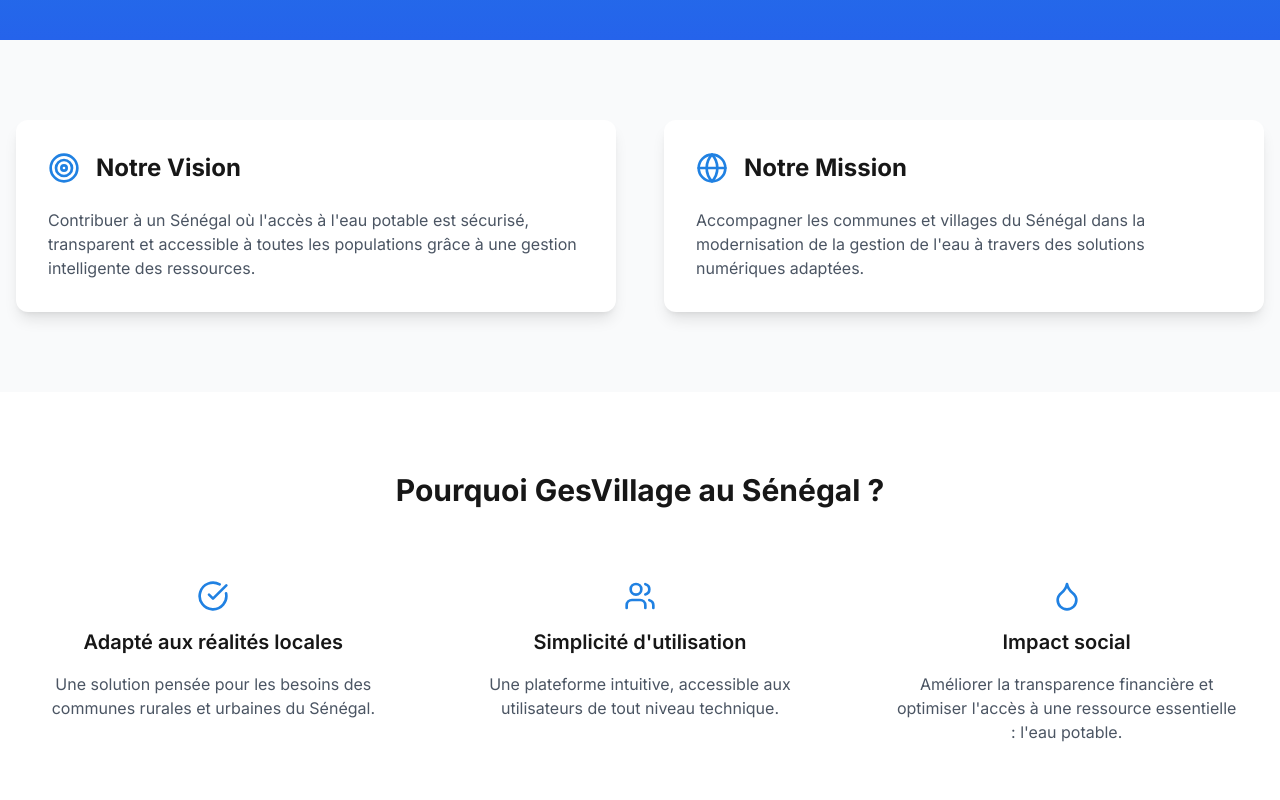
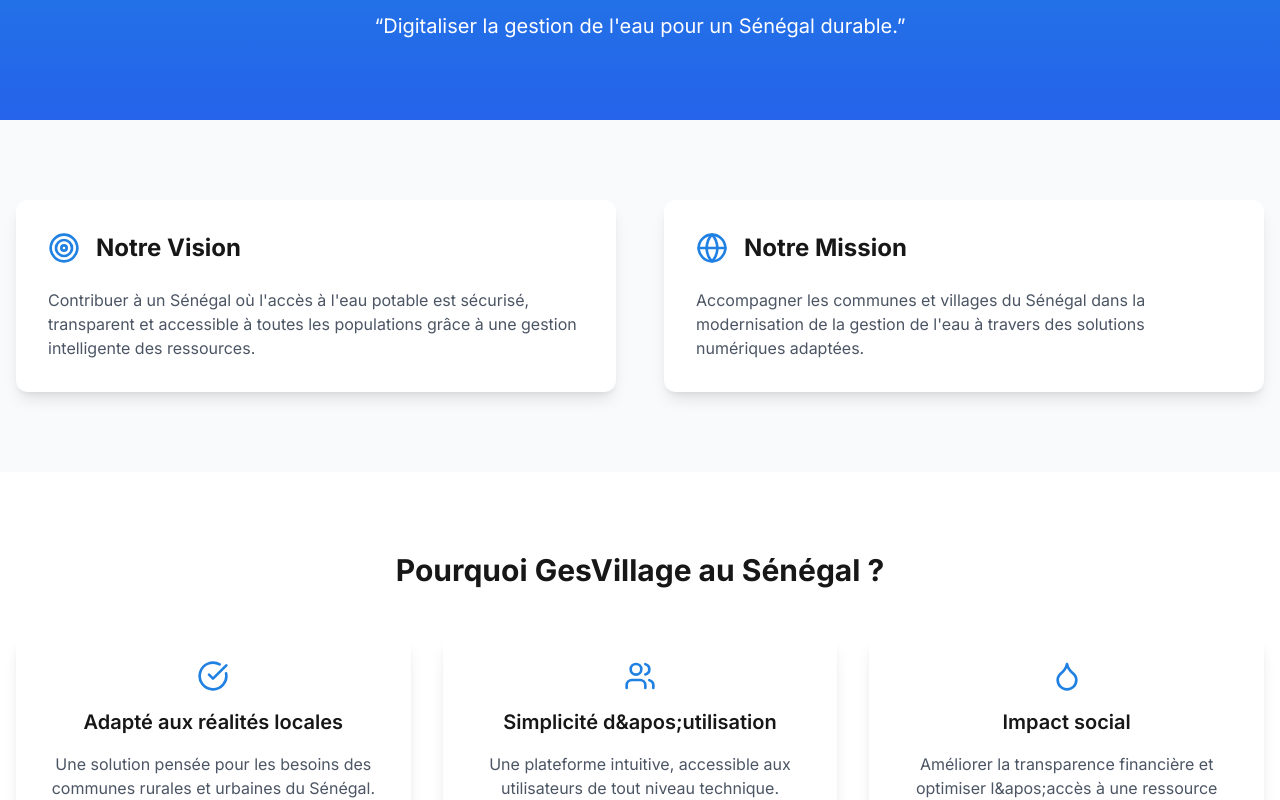
Before and after one commit to 1704-F/gesvillage-landing, a Next.js app: page / in a window 1280 px wide. Shown: the part 1020-1820 px from the top of the page. Built offline with nearby package versions, Linux system fonts and the light colour scheme.

Commit message:
refix section  about

```diff
--- a/src/components/sections/About.tsx
+++ b/src/components/sections/About.tsx
@@ -3,14 +3,14 @@
 
 import React from 'react';
 import { motion } from 'framer-motion';
-import {  Users, Droplet, Target, CheckCircle, Globe } from 'lucide-react';
+import { Users, Droplet, Target, CheckCircle, Globe } from 'lucide-react';
+import { Button } from '@/components/ui/button';
 
 const About = () => {
   return (
-<section id="about">
-    <div className="min-h-screen bg-gray-50">
+    <section id="about" className="pt-20">
       {/* Hero Section */}
-      <div className="bg-gradient-to-b from-[#2081E2] to-blue-600 text-white py-20">
+      <div className="bg-gradient-to-b from-primary to-blue-600 text-white py-20">
         <div className="container mx-auto px-4">
           <motion.h1
             initial={{ opacity: 0, y: 20 }}
@@ -31,7 +31,8 @@
       </div>
 
       {/* Vision et Mission */}
-      <div className="py-20 container mx-auto px-4">
+      <div className="py-20 bg-gray-50">
+        <div className="container mx-auto px-4">
           <div className="grid md:grid-cols-2 gap-12">
             <motion.div
               initial={{ opacity: 0, x: -20 }}
@@ -67,9 +68,10 @@
             </motion.div>
           </div>
         </div>
+      </div>
 
       {/* Pourquoi GesVillage */}
-      <div className="bg-white py-20">
+      <div className="py-20">
         <div className="container mx-auto px-4">
           <motion.h2
             initial={{ opacity: 0, y: 20 }}
@@ -89,13 +91,13 @@
               },
               {
                 icon: <Users className="w-8 h-8 text-primary" />,
-                title: "Simplicité d'utilisation",
+                title: "Simplicité d&apos;utilisation",
                 description: "Une plateforme intuitive, accessible aux utilisateurs de tout niveau technique."
               },
               {
                 icon: <Droplet className="w-8 h-8 text-primary" />,
                 title: "Impact social",
-                description: "Améliorer la transparence financière et optimiser l'accès à une ressource essentielle : l'eau potable."
+                description: "Améliorer la transparence financière et optimiser l&apos;accès à une ressource essentielle : l&apos;eau potable."
               }
             ].map((item, index) => (
               <motion.div
@@ -104,7 +106,7 @@
                 whileInView={{ opacity: 1, y: 0 }}
                 viewport={{ once: true }}
                 transition={{ delay: index * 0.2 }}
-                className="text-center p-6"
+                className="text-center p-6 bg-white rounded-xl shadow-lg"
               >
                 <div className="flex justify-center mb-4">
                   {item.icon}
@@ -118,7 +120,7 @@
       </div>
 
       {/* CTA Section */}
-      <div className="bg-[#2081E2] text-white py-20">
+      <div className="bg-primary text-white py-20">
         <div className="container mx-auto px-4 text-center">
           <h2 className="text-3xl font-bold mb-6">
             Rejoignez GesVillage
@@ -127,7 +129,9 @@
             Vous êtes une commune, un village, ou un partenaire au Sénégal ?
             Découvrez comment GesVillage peut transformer la gestion de vos ressources en eau.
           </p>
-        </div>
+          <Button className="bg-white text-primary hover:bg-gray-100">
+            Contactez-nous
+          </Button>
         </div>
       </div>
     </section>
```
Lines whose indentation alone changed are shown as unchanged.
